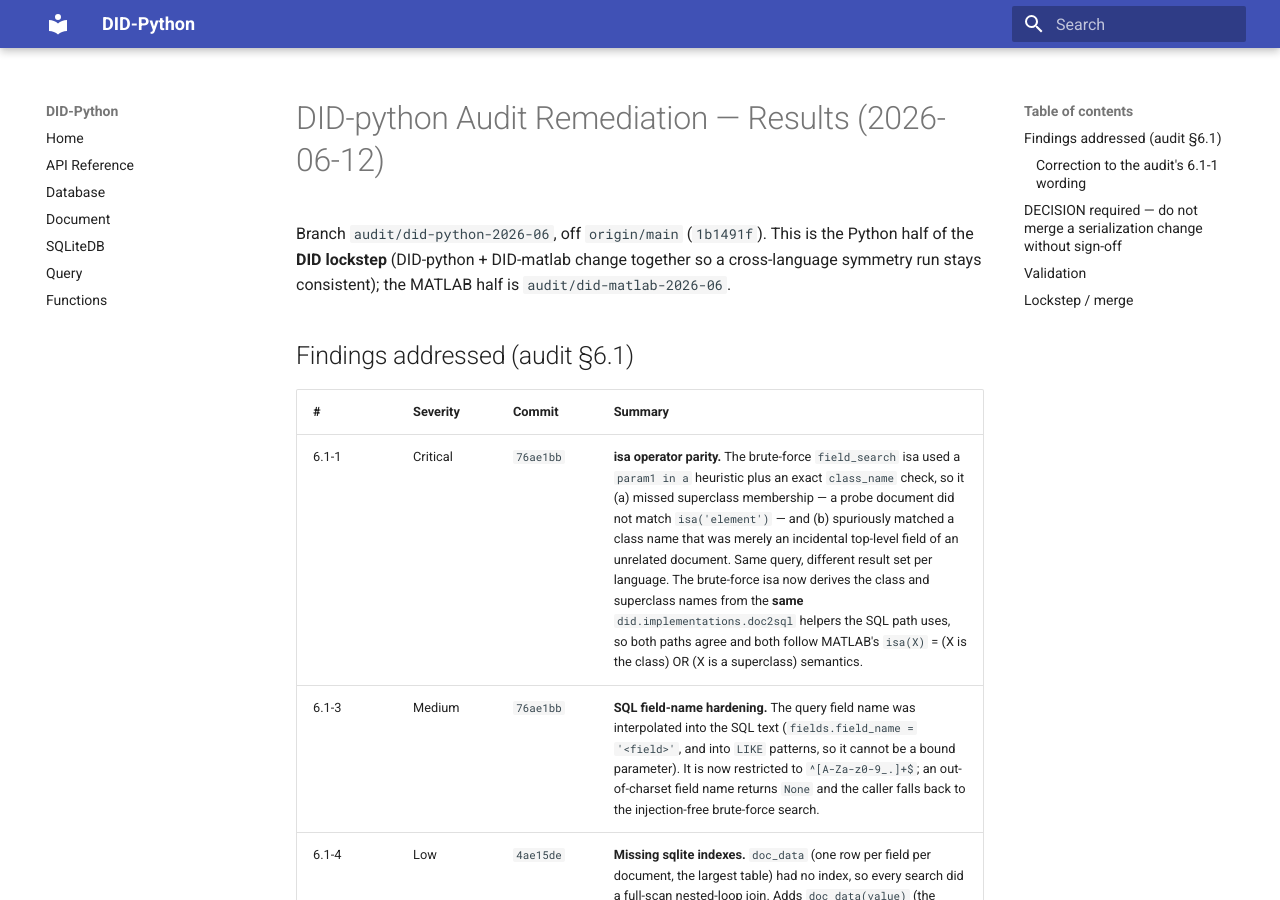
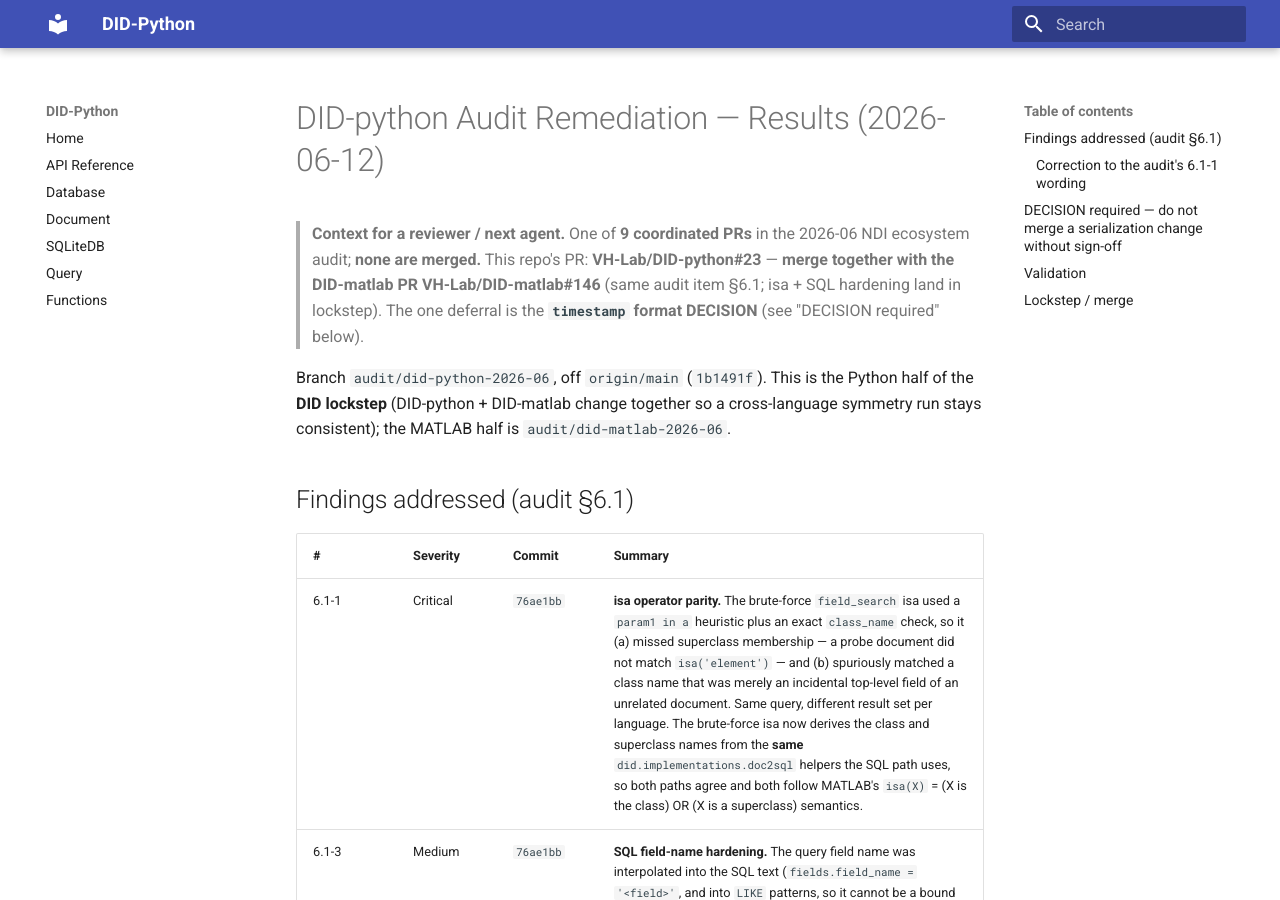
Before and after one commit to VH-Lab/DID-python, an MkDocs documentation site: the page built from docs/Audit_Remediation_Results_2026-06-12.md, in a window 1280 px wide and 900 px high. Built offline with MkDocs 1.6.1 and Material for MkDocs 9.7.7, drawn with Linux system fonts in a browser that asks for light colours.

Commit message:
docs: add reviewer/next-agent context banner (part of the 9-PR 2026-06 ecosystem audit; lockstep + deferrals)

```diff
--- a/docs/Audit_Remediation_Results_2026-06-12.md
+++ b/docs/Audit_Remediation_Results_2026-06-12.md
@@ -1,4 +1,10 @@
 # DID-python Audit Remediation — Results (2026-06-12)
+
+> **Context for a reviewer / next agent.** One of **9 coordinated PRs** in the 2026-06 NDI
+> ecosystem audit; **none are merged.** This repo's PR: **VH-Lab/DID-python#23** — **merge
+> together with the DID-matlab PR VH-Lab/DID-matlab#146** (same audit item §6.1; isa +
+> SQL hardening land in lockstep). The one deferral is the **`timestamp` format DECISION**
+> (see "DECISION required" below).
 
 Branch `audit/did-python-2026-06`, off `origin/main` (`1b1491f`). This is the
 Python half of the **DID lockstep** (DID-python + DID-matlab change together so a
```
